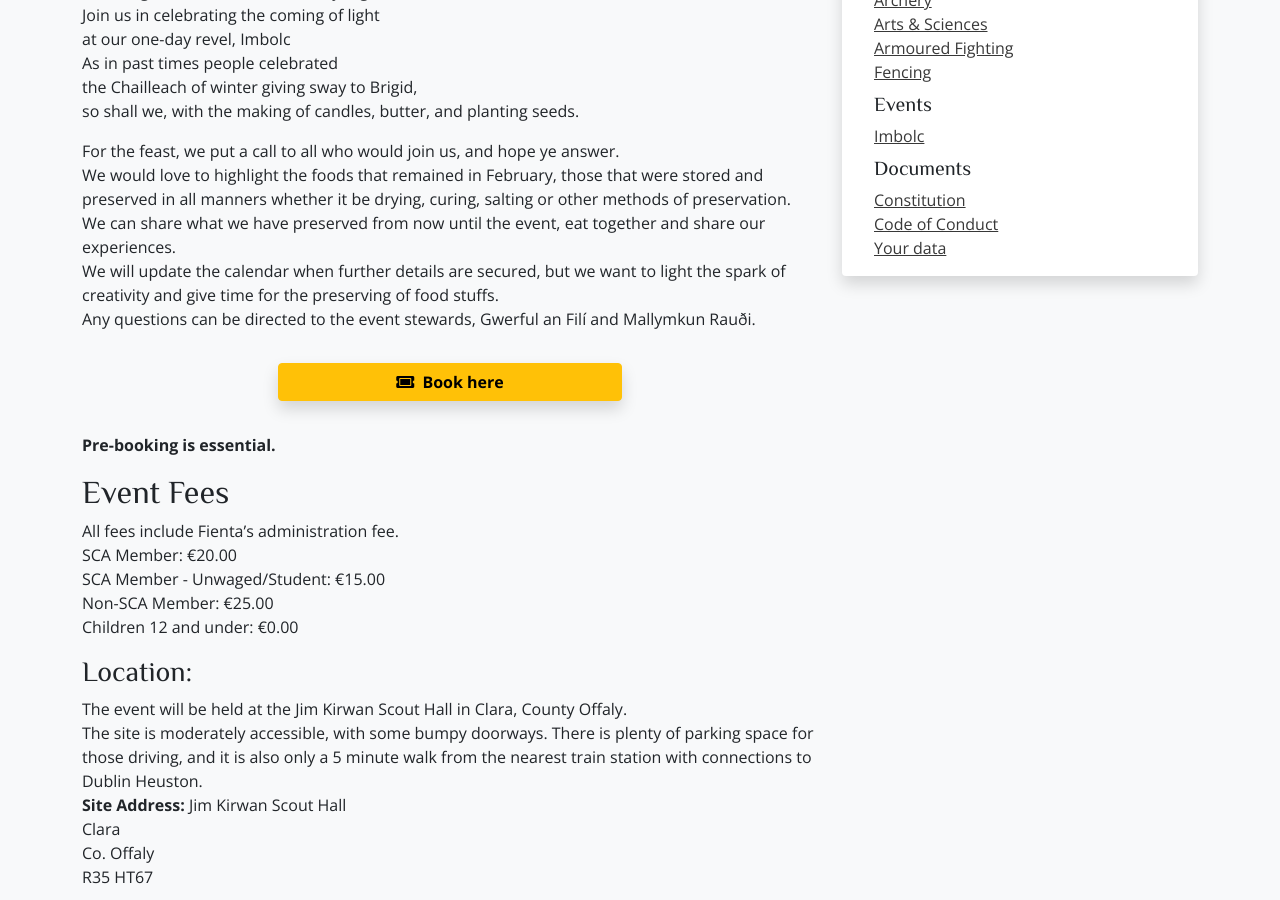
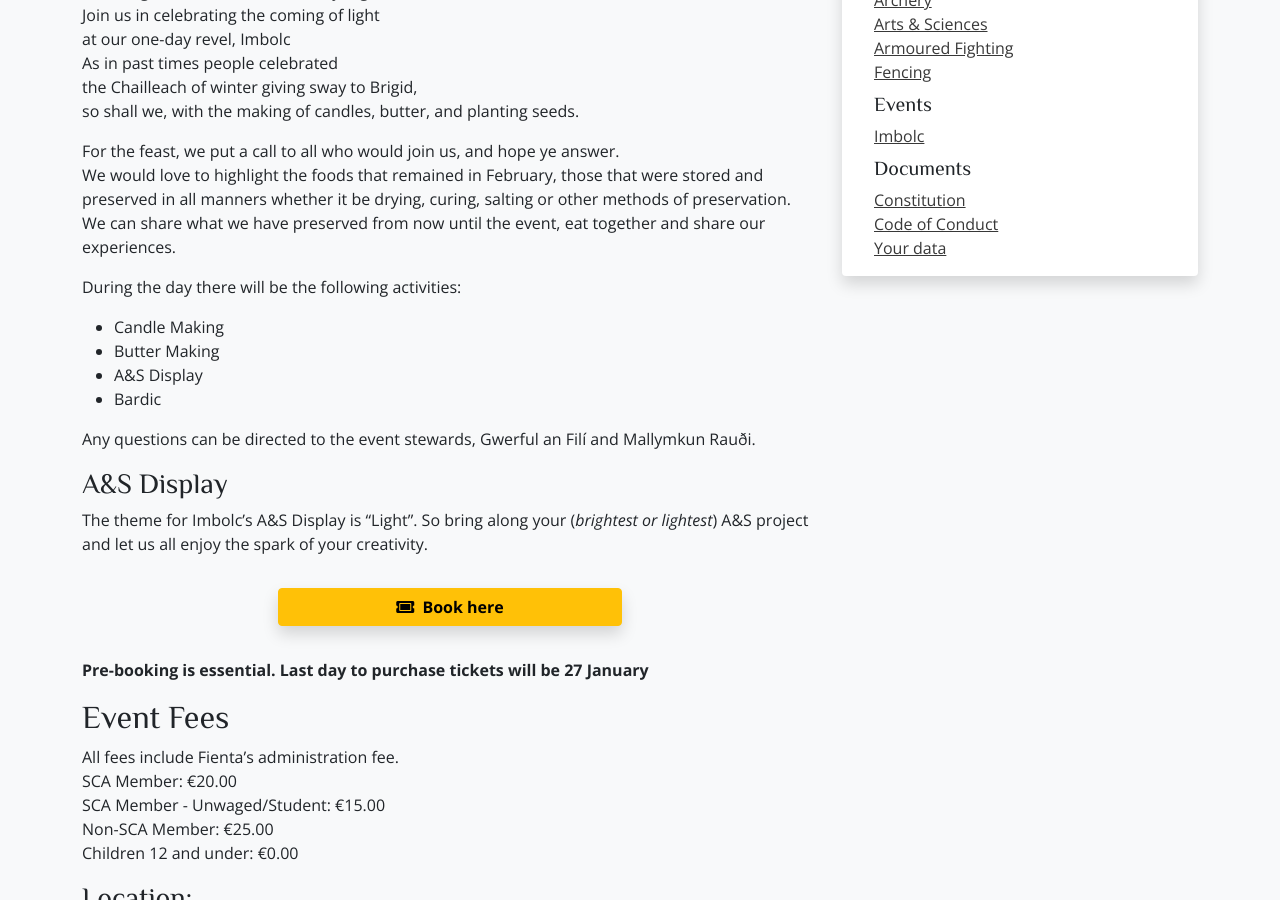
Before and after one commit to drachenwald/dun-in-mara, a Jekyll site: the page built from events/2026/imbolc/index.md, in a window 1280 px wide and 900 px high, scrolled down 493 px. Built offline with Jekyll 4.4.1, drawn with Linux system fonts in a browser that asks for light colours; comment, search, counter and statistics services are not loaded.

Commit message:
Updated Imbolc event page

```diff
--- a/events/2026/imbolc/index.md
+++ b/events/2026/imbolc/index.md
@@ -23,14 +23,23 @@ so shall we, with the making of candles, butter, and planting seeds.
 
 For the feast, we put a call to all who would join us, and hope ye answer.
 We would love to highlight the foods that remained in February, those that were stored and preserved in all manners whether it be drying, curing, salting or other methods of preservation. We can share what we have preserved from now until the event, eat together and share our experiences.
-We will update the calendar when further details are secured, but we want to light the spark of creativity and give time for the preserving of food stuffs.
+
+During the day there will be the following activities:
+- Candle Making
+- Butter Making
+- A&S Display
+- Bardic
+
 Any questions can be directed to the event stewards, Gwerful an Filí and Mallymkun Rauði.
+
+### A&S Display
+The theme for Imbolc's A&S Display is "Light". So bring along your (_brightest or lightest_) A&S project and let us all enjoy the spark of your creativity.
 
 <div class="text-center m-4">
   <a class="btn btn-warning shadow m-2 w-50" href="https://fienta.com/imbolc"><i class="fas fa-ticket-alt me-1 m"></i> Book here</a><br />
 </div>
 
-**Pre-booking is essential.**
+**Pre-booking is essential. Last day to purchase tickets will be 27 January**
 
 <a name="eventfees"></a>
 ## Event Fees
```
Also changed, not shown: other parts of events/2026/imbolc/index.md (+1 -1 lines).
